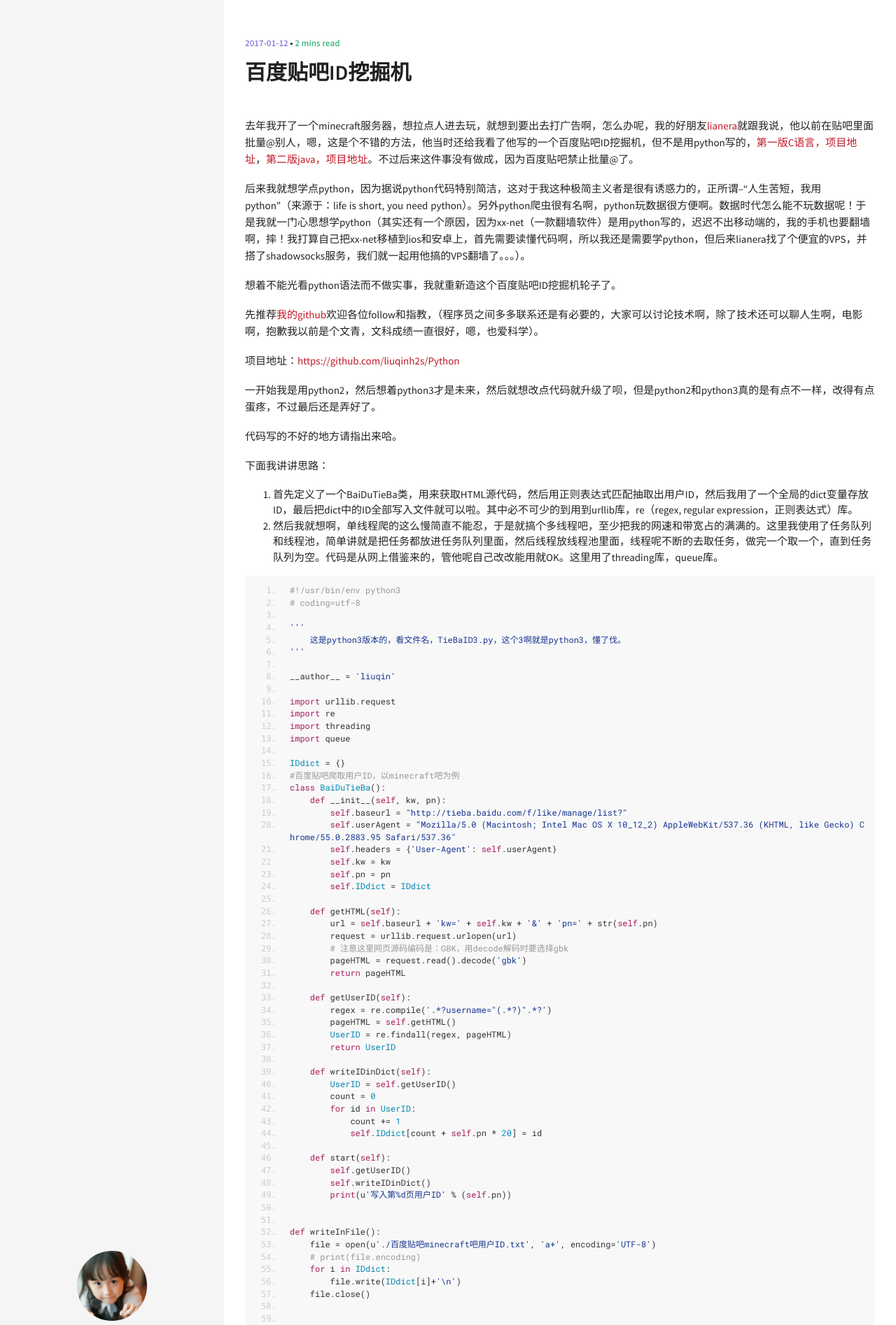
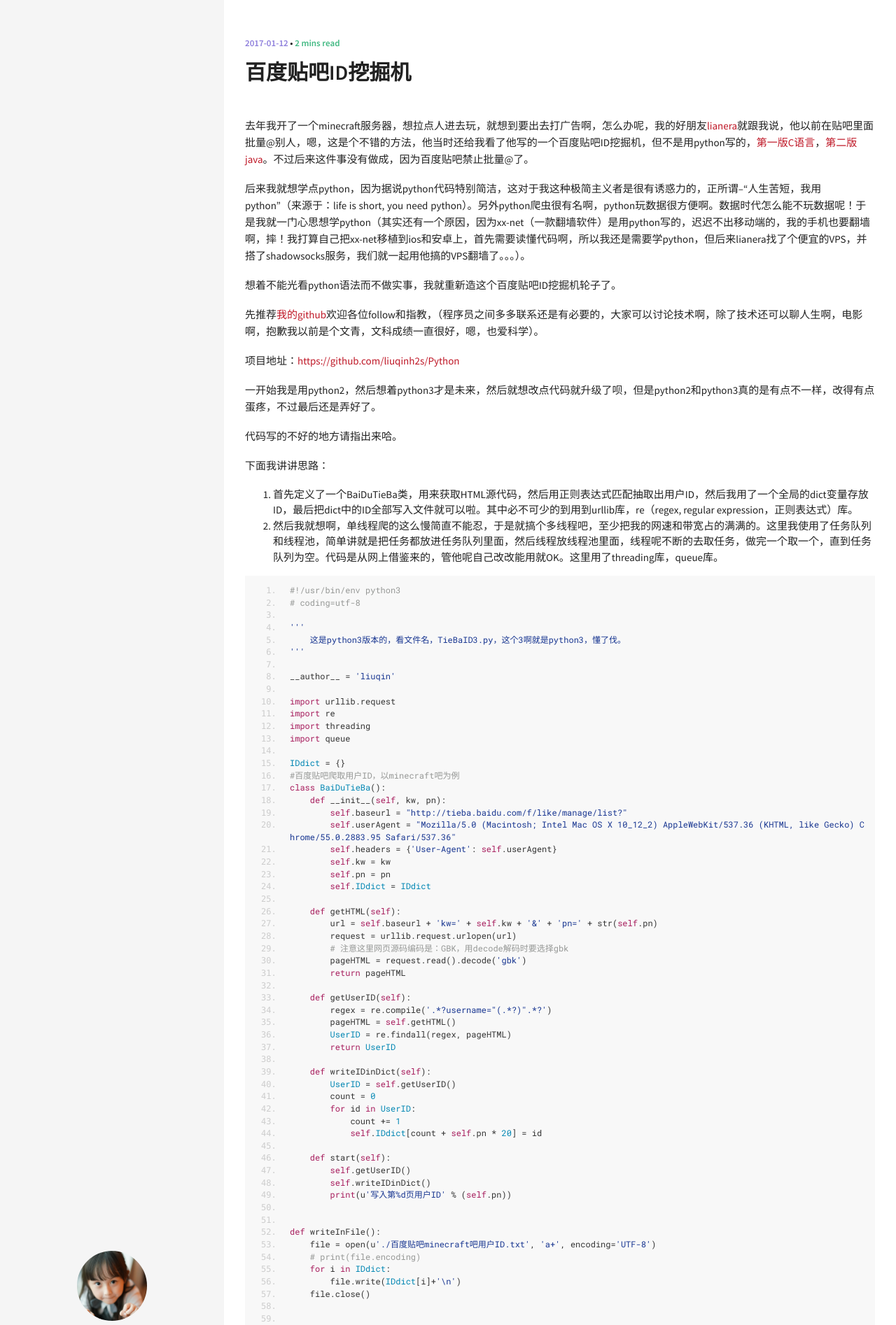
Before and after one commit to transcendtron/liuqinh2s.github.io, a Jekyll site: the page built from _posts/2017-1-12-百度贴吧ID挖掘机.md, in a window 1280 px wide. Shown: the top 1894 px of the page at 70% size. Built offline with Jekyll 4.4.1, drawn with Linux system fonts in a browser that asks for light colours; comment, search, counter and statistics services are not loaded.

```diff
--- a/_posts/2017-1-12-百度贴吧ID挖掘机.md
+++ b/_posts/2017-1-12-百度贴吧ID挖掘机.md
@@ -6,7 +6,7 @@
 comments: true
 ---
 
-去年我开了一个minecraft服务器，想拉点人进去玩，就想到要出去打广告啊，怎么办呢，我的好朋友[lianera](http://lianera.com)就跟我说，他以前在贴吧里面批量@别人，嗯，这是个不错的方法，他当时还给我看了他写的一个百度贴吧ID挖掘机，但不是用python写的，[第一版C语言，项目地址](https://github.com/lianera/archives/tree/master/tieba-digger)，[第二版java，项目地址](https://github.com/lianera/archives/tree/master/tbot)。不过后来这件事没有做成，因为百度贴吧禁止批量@了。
+去年我开了一个minecraft服务器，想拉点人进去玩，就想到要出去打广告啊，怎么办呢，我的好朋友[lianera](http://lianera.com)就跟我说，他以前在贴吧里面批量@别人，嗯，这是个不错的方法，他当时还给我看了他写的一个百度贴吧ID挖掘机，但不是用python写的，[第一版C语言](https://github.com/lianera/archives/tree/master/tieba-digger)，[第二版java](https://github.com/lianera/archives/tree/master/tbot)。不过后来这件事没有做成，因为百度贴吧禁止批量@了。
 
 后来我就想学点python，因为据说python代码特别简洁，这对于我这种极简主义者是很有诱惑力的，正所谓--“人生苦短，我用python”（来源于：life is short, you need python）。另外python爬虫很有名啊，python玩数据很方便啊。数据时代怎么能不玩数据呢！于是我就一门心思想学python（其实还有一个原因，因为xx-net（一款翻墙软件）是用python写的，迟迟不出移动端的，我的手机也要翻墙啊，摔！我打算自己把xx-net移植到ios和安卓上，首先需要读懂代码啊，所以我还是需要学python，但后来lianera找了个便宜的VPS，并搭了shadowsocks服务，我们就一起用他搞的VPS翻墙了。。。）。
 
```
